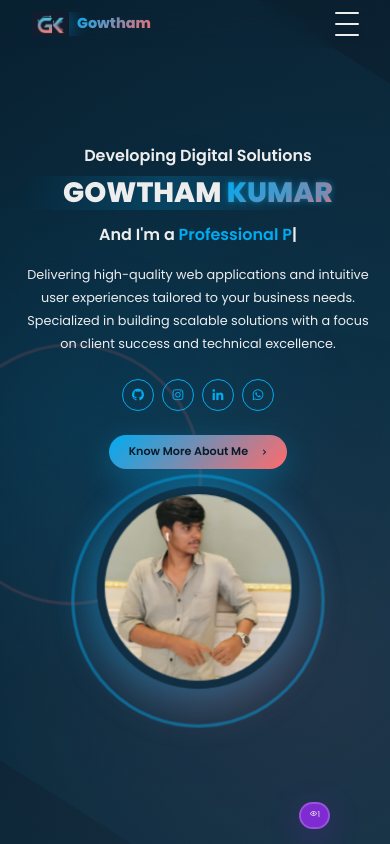
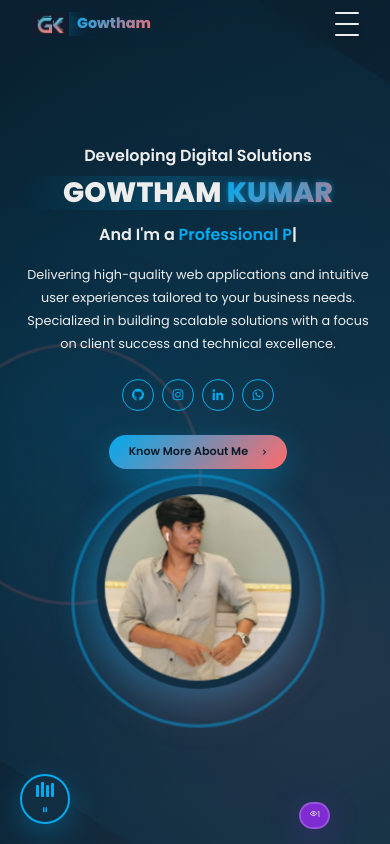
Before and after one commit to Gowtham310106/dev-portfolio, a React (Vite) app: page / in a window 390 px wide. Shown: the top 844 px of the page. Built offline with nearby package versions, Linux system fonts and the light colour scheme.

Commit message:
bg music

```diff
--- a/src/App.jsx
+++ b/src/App.jsx
@@ -10,6 +10,7 @@ import Education from './components/Education'
 import Contact from './components/Contact'
 import ScrollToTop from './components/ScrollToTop'
 import VisitorCounter from './components/VisitorCounter'
+import BackgroundMusic from './components/BackgroundMusic'
 import { trackPageView } from './utils/analytics'
 
 function App() {
@@ -31,6 +32,10 @@ function App() {
       <Contact />
       <ScrollToTop />
 
+      <BackgroundMusic
+        audioUrl="https://www.soundhelix.com/examples/mp3/SoundHelix-Song-1.mp3"
+      />
+
       <VisitorCounter
         showCounter={true}
         useCountAPI={false}
--- /dev/null
+++ b/src/components/BackgroundMusic.jsx
@@ -0,0 +1,82 @@
+import React, { useState, useEffect, useRef } from 'react';
+import '../styles/BackgroundMusic.css';
+
+const BackgroundMusic = ({ audioUrl }) => {
+    const [isPlaying, setIsPlaying] = useState(false);
+    const [isMuted, setIsMuted] = useState(false);
+    const audioRef = useRef(null);
+
+    useEffect(() => {
+        const audio = audioRef.current;
+        if (!audio) return;
+
+        // Try to play immediately
+        const startPlay = () => {
+            audio.play()
+                .then(() => {
+                    setIsPlaying(true);
+                    console.log("Autoplay successful!");
+                    removeListeners();
+                })
+                .catch(err => {
+                    console.log("Autoplay blocked by browser. Waiting for user interaction...");
+                });
+        };
+
+        const removeListeners = () => {
+            window.removeEventListener('click', startPlay);
+            window.removeEventListener('touchstart', startPlay);
+            window.removeEventListener('scroll', startPlay);
+            window.removeEventListener('mousemove', startPlay);
+        };
+
+        // Add listeners for various interactions
+        window.addEventListener('click', startPlay);
+        window.addEventListener('touchstart', startPlay);
+        window.addEventListener('scroll', startPlay);
+        window.addEventListener('mousemove', startPlay);
+
+        // Attempt immediate playback
+        startPlay();
+
+        return () => {
+            removeListeners();
+        };
+    }, []);
+
+    const togglePlay = () => {
+        if (isPlaying) {
+            audioRef.current.pause();
+        } else {
+            audioRef.current.play();
+        }
+        setIsPlaying(!isPlaying);
+    };
+
+    return (
+        <div className="music-player-container">
+            <audio
+                ref={audioRef}
+                src={audioUrl}
+                loop
+                autoPlay
+                preload="auto"
+            />
+            <button
+                className={`music-toggle ${isPlaying ? 'playing' : ''}`}
+                onClick={togglePlay}
+                title={isPlaying ? "Pause Music" : "Play Music"}
+            >
+                <div className="visualizer">
+                    <div className="bar"></div>
+                    <div className="bar"></div>
+                    <div className="bar"></div>
+                    <div className="bar"></div>
+                </div>
+                <i className={`bx ${isPlaying ? 'bx-pause' : 'bx-play'}`}></i>
+            </button>
+        </div>
+    );
+};
+
+export default BackgroundMusic;
--- /dev/null
+++ b/src/styles/BackgroundMusic.css
@@ -0,0 +1,85 @@
+.music-player-container {
+    position: fixed;
+    bottom: 30px;
+    left: 30px;
+    z-index: 9999;
+}
+
+.music-toggle {
+    width: 60px;
+    height: 60px;
+    border-radius: 50%;
+    background: var(--secondary-color);
+    border: 2px solid var(--primary-color);
+    color: var(--primary-color);
+    cursor: pointer;
+    display: flex;
+    flex-direction: column;
+    align-items: center;
+    justify-content: center;
+    transition: var(--transition);
+    box-shadow: var(--shadow);
+    position: relative;
+    overflow: hidden;
+}
+
+.music-toggle:hover {
+    transform: scale(1.1);
+    background: var(--primary-color);
+    color: var(--bg-color);
+}
+
+.music-toggle i {
+    font-size: 1.5rem;
+    margin-top: 5px;
+    transition: var(--transition);
+}
+
+.visualizer {
+    display: flex;
+    align-items: flex-end;
+    gap: 2px;
+    height: 15px;
+    margin-bottom: 2px;
+}
+
+.bar {
+    width: 3px;
+    height: 3px;
+    background: currentColor;
+    border-radius: 1px;
+}
+
+.playing .bar {
+    animation: bounce 0.6s ease-in-out infinite alternate;
+}
+
+.playing .bar:nth-child(2) {
+    animation-delay: 0.2s;
+}
+
+.playing .bar:nth-child(3) {
+    animation-delay: 0.4s;
+}
+
+.playing .bar:nth-child(4) {
+    animation-delay: 0.1s;
+}
+
+@keyframes bounce {
+    0% { height: 3px; }
+    100% { height: 15px; }
+}
+
+/* Responsive adjustments */
+@media (max-width: 768px) {
+    .music-player-container {
+        bottom: 20px;
+        left: 20px;
+    }
+
+    .music-toggle {
+        width: 50px;
+        height: 50px;
+    }
+}
```
